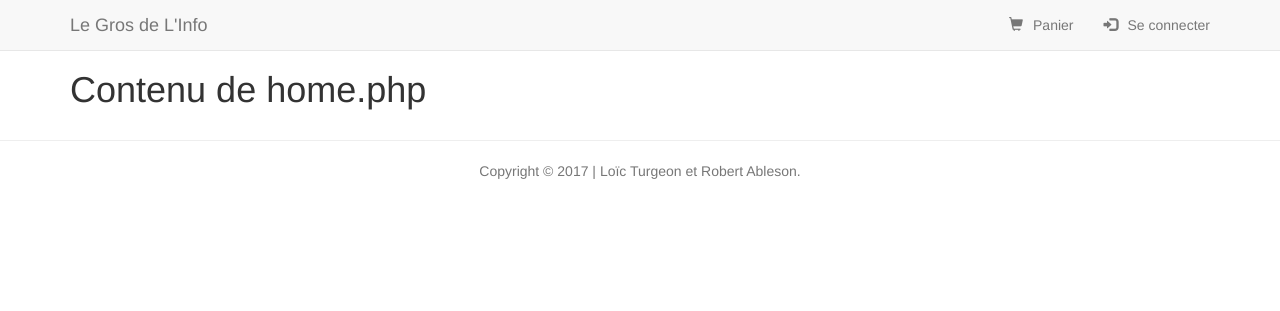
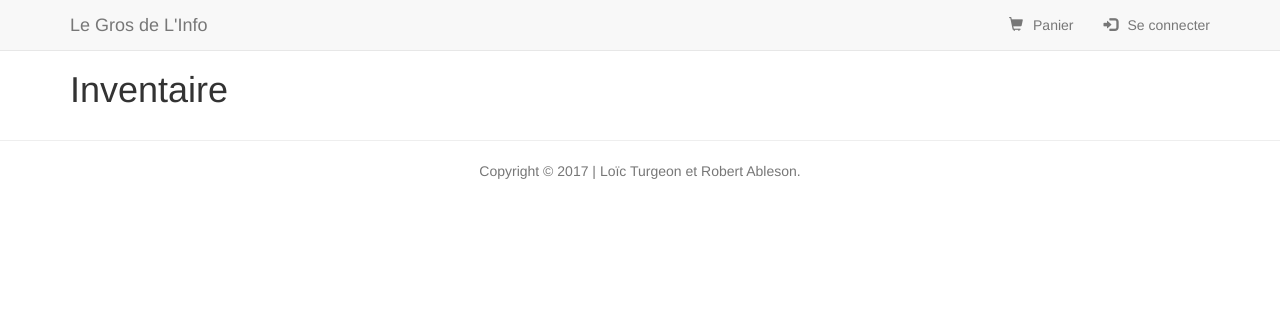
Before and after one commit to loicturgeon/projetweb, a PHP site: page / in a window 1280 px wide. Shown: the top 311 px of the page. Run offline with PHP 8.4, Linux system fonts and the light colour scheme; data that the repository does not hold is empty; some libraries are stand-ins or nearby versions.

Commit message:
Changé titre de la page home

```diff
--- a/contents/body/home.php
+++ b/contents/body/home.php
@@ -1,6 +1,6 @@
 <div class="container products-list">
   <div class="products-list__title">
-    <h1>Contenu de home.php</h1>
+    <h1>Inventaire</h1>
   </div>
   <div class="products-list__list">
     <div class="row">
```
